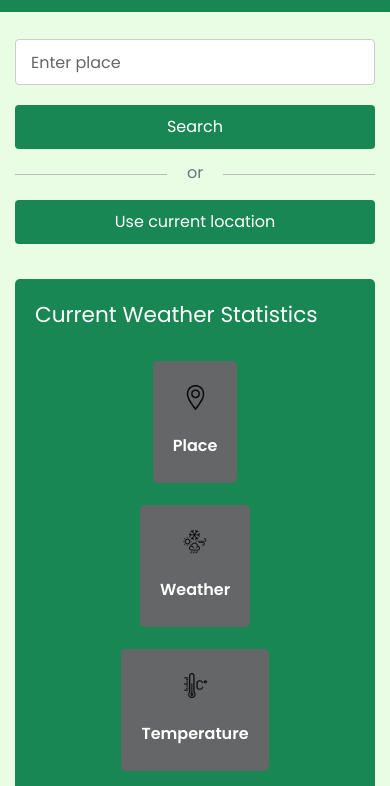
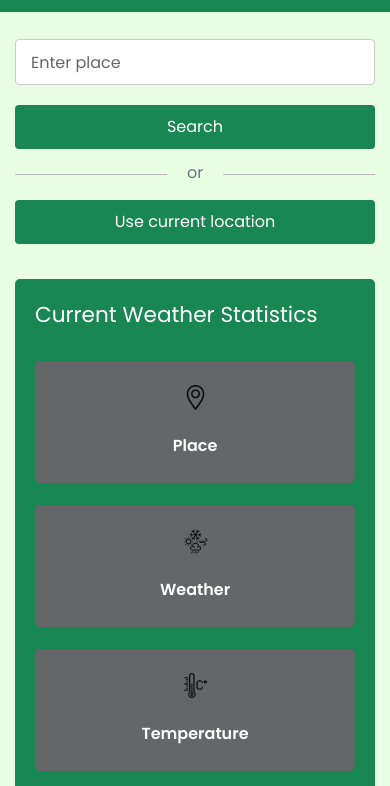
Before and after one commit to TechgeekAyush/weatherwizard, a plain HTML site: page index.html in a window 390 px wide. Shown: the part 58-844 px from the top of the page. Drawn offline with nearby package versions, Linux system fonts and the light colour scheme.

Commit message:
Update weather input styling for full-width responsiveness

```diff
--- a/style.css
+++ b/style.css
@@ -288,7 +288,8 @@ body.dark .weather-input input::placeholder {
     gap: 10px;
     justify-content: center;
     margin: 6px;
-    max-width: 250px;
+    width: 100%;
+    max-width: none;
 }
 
 /* forecast container should be fluid so its cards can line up horizontally */
```
